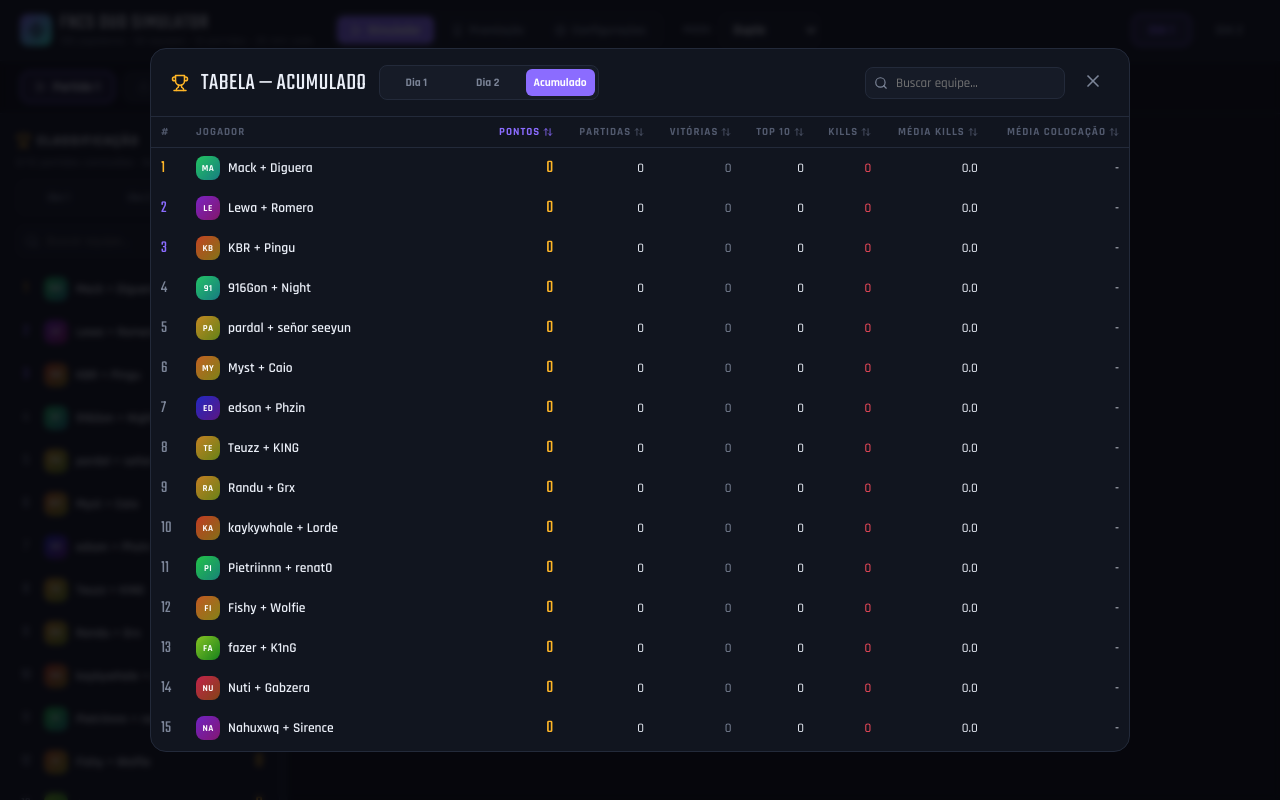
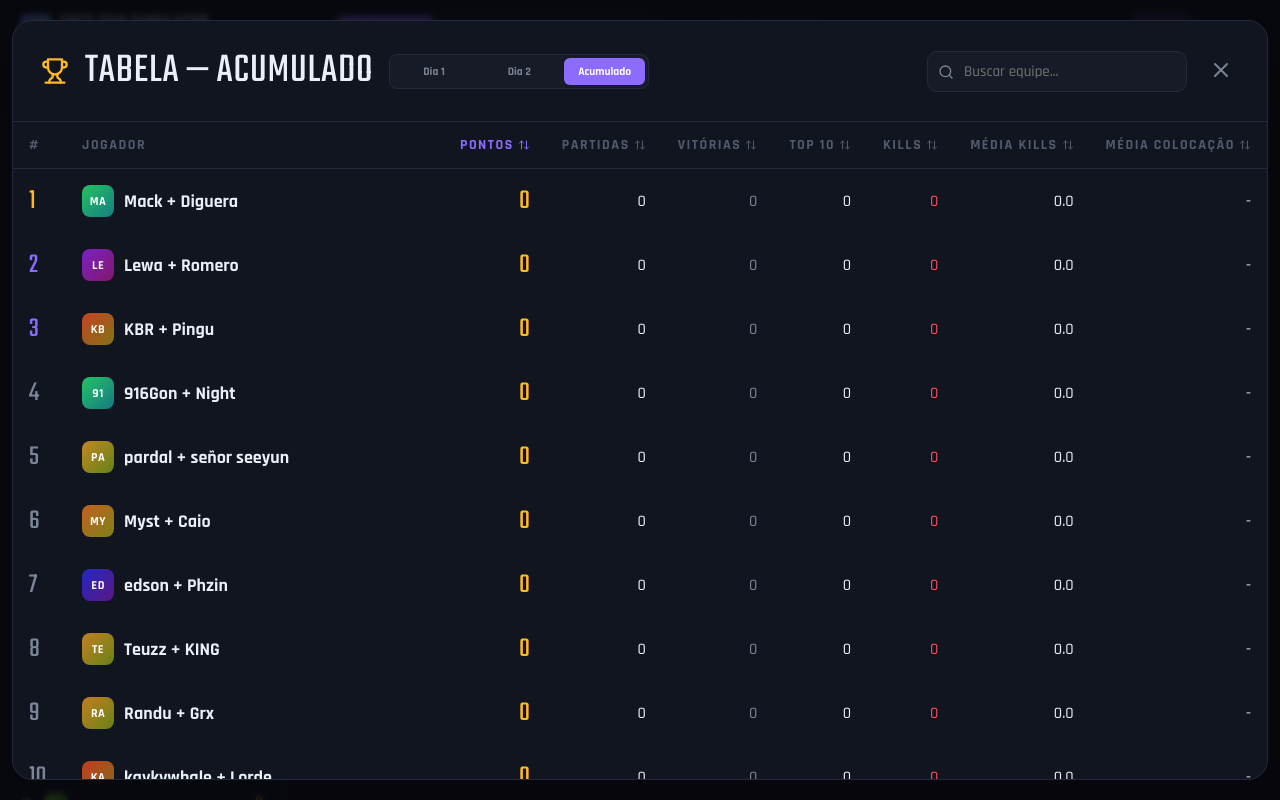
Before and after one commit to davitavarez/apps, a React (Vite) app: page / in a window 1280 px wide. Both pictures are taken after a click on the button "Expandir tabela completa". Built offline with nearby package versions, Linux system fonts and the light colour scheme.

Commit message:
Enlarge standings and history modals for better readability

```diff
--- a/src/App.jsx
+++ b/src/App.jsx
@@ -683,7 +683,7 @@ function TeamModal({ team, current, currentRev, playersById, onClose }) {
   return (
     <div onClick={onClose} style={{
       position: "fixed", inset: 0, background: "rgba(5,6,10,0.78)", backdropFilter: "blur(3px)",
-      display: "flex", alignItems: "center", justifyContent: "center", zIndex: 55, padding: 16,
+      display: "flex", alignItems: "center", justifyContent: "center", zIndex: 120, padding: 16,
     }}>
       <div className="fullModal" onClick={(e) => e.stopPropagation()} style={{
         background: C.panel, border: `1px solid ${C.line}`, borderRadius: 16, width: "100%",
@@ -742,7 +742,7 @@ function PlayerModal({ player, matchesData, onClose }) {
   return (
     <div onClick={onClose} style={{
       position: "fixed", inset: 0, background: "rgba(5,6,10,0.75)", backdropFilter: "blur(3px)",
-      display: "flex", alignItems: "center", justifyContent: "center", zIndex: 50, padding: 16,
+      display: "flex", alignItems: "center", justifyContent: "center", zIndex: 130, padding: 16,
     }}>
       <div onClick={(e) => e.stopPropagation()} style={{
         background: C.panel, border: `1px solid ${C.line}`, borderRadius: 16, width: "100%",
@@ -808,17 +808,17 @@ function TeamStandingsModal({ team, matchesData, playersById, currentIdx, curren
   return (
     <div onClick={onClose} style={{
       position: "fixed", inset: 0, background: "rgba(5,6,10,0.75)", backdropFilter: "blur(3px)",
-      display: "flex", alignItems: "center", justifyContent: "center", zIndex: 50, padding: 16,
+      display: "flex", alignItems: "center", justifyContent: "center", zIndex: 130, padding: 16,
     }}>
       <div onClick={(e) => e.stopPropagation()} style={{
         background: C.panel, border: `1px solid ${C.line}`, borderRadius: 16, width: "100%",
-        maxWidth: 520, maxHeight: "85vh", display: "flex", flexDirection: "column", overflow: "hidden",
+        maxWidth: 560, maxHeight: "85vh", display: "flex", flexDirection: "column", overflow: "hidden",
       }}>
         <div style={{ padding: "18px 20px", borderBottom: `1px solid ${C.line}`, display: "flex", alignItems: "center", gap: 12 }}>
           <Avatar name={team.name} hue={team.hue} size={44} />
           <div style={{ flex: 1, minWidth: 0 }}>
-            <div style={{ fontFamily: "Rajdhani, sans-serif", fontWeight: 700, fontSize: 20, color: C.text }}>{team.name}</div>
-            <div style={{ fontFamily: "Rajdhani, sans-serif", color: C.dim, fontSize: 13 }}>
+            <div style={{ fontFamily: "Rajdhani, sans-serif", fontWeight: 700, fontSize: 22, color: C.text }}>{team.name}</div>
+            <div style={{ fontFamily: "Rajdhani, sans-serif", color: C.dim, fontSize: 14 }}>
               Equipe ({members.length} jogador{members.length !== 1 ? "es" : ""}) · {rows.length} partida{rows.length !== 1 ? "s" : ""} jogada{rows.length !== 1 ? "s" : ""}
             </div>
           </div>
@@ -949,47 +949,47 @@ function FullStandingsModal({ standings, scope, scopeOptions, scopeLabel, onScop
   return (
     <div onClick={onClose} style={{
       position: "fixed", inset: 0, background: "rgba(5,6,10,0.8)", backdropFilter: "blur(3px)",
-      display: "flex", alignItems: "center", justifyContent: "center", zIndex: 55, padding: 16,
+      display: "flex", alignItems: "center", justifyContent: "center", zIndex: 110, padding: 12,
     }}>
       <div onClick={(e) => e.stopPropagation()} style={{
-        background: C.panel, border: `1px solid ${C.line}`, borderRadius: 16, width: "100%",
-        maxWidth: 980, height: "min(88vh, 760px)", display: "flex", flexDirection: "column", overflow: "hidden",
+        background: C.panel, border: `1px solid ${C.line}`, borderRadius: 20, width: "100%",
+        maxWidth: 1380, height: "min(95vh, 950px)", display: "flex", flexDirection: "column", overflow: "hidden",
       }}>
-        <div style={{ padding: "16px 20px", borderBottom: `1px solid ${C.line}`, display: "flex", alignItems: "center", gap: 12, flexWrap: "wrap" }}>
-          <Trophy size={18} color={C.gold} />
-          <div style={{ fontFamily: "Teko, sans-serif", fontSize: 24, letterSpacing: "0.5px" }}>TABELA — {scopeLabel.toUpperCase()}</div>
-          <div style={{ width: 220 }}><ScopeToggle scope={scope} onChange={onScopeChange} options={scopeOptions} /></div>
+        <div style={{ padding: "20px 28px", borderBottom: `1px solid ${C.line}`, display: "flex", alignItems: "center", gap: 16, flexWrap: "wrap" }}>
+          <Trophy size={28} color={C.gold} />
+          <div style={{ fontFamily: "Teko, sans-serif", fontSize: 42, letterSpacing: "0.8px" }}>TABELA — {scopeLabel.toUpperCase()}</div>
+          <div style={{ width: 260 }}><ScopeToggle scope={scope} onChange={onScopeChange} options={scopeOptions} /></div>
           {liveAliveById && (
             <span style={{
-              display: "inline-flex", alignItems: "center", gap: 6, padding: "4px 10px", borderRadius: 7,
+              display: "inline-flex", alignItems: "center", gap: 8, padding: "6px 14px", borderRadius: 9,
               background: "rgba(49,230,198,0.1)", border: `1px solid rgba(49,230,198,0.3)`,
-              fontFamily: "Rajdhani, sans-serif", fontSize: 11.5, fontWeight: 700, color: C.cyan, whiteSpace: "nowrap",
+              fontFamily: "Rajdhani, sans-serif", fontSize: 14, fontWeight: 700, color: C.cyan, whiteSpace: "nowrap",
             }}><LiveStatusDot alive={true} /> Partida {liveMatchNumber} ao vivo</span>
           )}
           <div style={{ position: "relative", marginLeft: "auto" }}>
-            <Search size={14} color={C.dim} style={{ position: "absolute", left: 9, top: 9 }} />
+            <Search size={16} color={C.dim} style={{ position: "absolute", left: 11, top: 13 }} />
             <input value={q} onChange={(e) => setQ(e.target.value)} placeholder="Buscar equipe..." style={{
-              background: C.panel2, border: `1px solid ${C.line}`, borderRadius: 8, width: 200,
-              padding: "7px 10px 7px 30px", color: C.text, fontFamily: "Rajdhani, sans-serif", fontSize: 13, outline: "none",
+              background: C.panel2, border: `1px solid ${C.line}`, borderRadius: 10, width: 260,
+              padding: "10px 14px 10px 36px", color: C.text, fontFamily: "Rajdhani, sans-serif", fontSize: 15, outline: "none",
             }} />
           </div>
-          <button onClick={onClose} style={{ background: "transparent", border: "none", color: C.dim, cursor: "pointer" }}><X size={20} /></button>
+          <button onClick={onClose} style={{ background: "transparent", border: "none", color: C.dim, cursor: "pointer" }}><X size={24} /></button>
         </div>
         <div style={{ overflow: "auto", flex: 1 }}>
           <table className="modalTable" style={{ width: "100%", borderCollapse: "collapse", fontFamily: "Rajdhani, sans-serif" }}>
             <thead>
               <tr style={{ position: "sticky", top: 0, background: C.panel, zIndex: 1 }}>
-                <th style={{ textAlign: "left", padding: "8px 10px", fontSize: 11, color: C.dim2, textTransform: "uppercase", letterSpacing: "1px", borderBottom: `1px solid ${C.line}` }}>#</th>
-                <th style={{ textAlign: "left", padding: "8px 10px", fontSize: 11, color: C.dim2, textTransform: "uppercase", letterSpacing: "1px", borderBottom: `1px solid ${C.line}` }}>Jogador</th>
+                <th style={{ textAlign: "left", padding: "14px 16px", fontSize: 14, fontWeight: 700, color: C.dim2, textTransform: "uppercase", letterSpacing: "1.5px", borderBottom: `1px solid ${C.line}` }}>#</th>
+                <th style={{ textAlign: "left", padding: "14px 16px", fontSize: 14, fontWeight: 700, color: C.dim2, textTransform: "uppercase", letterSpacing: "1.5px", borderBottom: `1px solid ${C.line}` }}>Jogador</th>
                 {liveAliveById && (
-                  <th style={{ textAlign: "center", padding: "8px 10px", fontSize: 11, color: C.dim2, textTransform: "uppercase", letterSpacing: "1px", borderBottom: `1px solid ${C.line}`, whiteSpace: "nowrap" }}>Nesta partida</th>
+                  <th style={{ textAlign: "center", padding: "14px 16px", fontSize: 14, fontWeight: 700, color: C.dim2, textTransform: "uppercase", letterSpacing: "1.5px", borderBottom: `1px solid ${C.line}`, whiteSpace: "nowrap" }}>Nesta partida</th>
                 )}
                 {cols.map((c) => (
                   <th key={c.key} onClick={() => toggleSort(c.key)} style={{
-                    textAlign: "right", padding: "8px 10px", fontSize: 11, color: sortKey === c.key ? C.purple : C.dim2,
-                    textTransform: "uppercase", letterSpacing: "1px", borderBottom: `1px solid ${C.line}`, cursor: "pointer", whiteSpace: "nowrap",
+                    textAlign: "right", padding: "14px 16px", fontSize: 14, fontWeight: 700, color: sortKey === c.key ? C.purple : C.dim2,
+                    textTransform: "uppercase", letterSpacing: "1.5px", borderBottom: `1px solid ${C.line}`, cursor: "pointer", whiteSpace: "nowrap",
                   }}>
-                    <span style={{ display: "inline-flex", alignItems: "center", gap: 3 }}>{c.label}<ArrowUpDown size={10} /></span>
+                    <span style={{ display: "inline-flex", alignItems: "center", gap: 4 }}>{c.label}<ArrowUpDown size={12} /></span>
                   </th>
                 ))}
               </tr>
@@ -1002,25 +1002,25 @@ function FullStandingsModal({ standings, scope, scopeOptions, scopeLabel, onScop
                     onMouseEnter={(e) => (e.currentTarget.style.background = C.panel2)}
                     onMouseLeave={(e) => (e.currentTarget.style.background = "transparent")}
                   >
-                    <td style={{ padding: "7px 10px", fontFamily: "Teko, sans-serif", fontSize: 17, color: rank === 1 ? C.gold : rank <= 3 ? C.purple : C.dim }}>{rank}</td>
-                    <td style={{ padding: "7px 10px" }}>
-                      <div style={{ display: "flex", alignItems: "center", gap: 8 }}>
-                        <Avatar name={p.name} hue={p.hue} size={24} />
-                        <span style={{ fontWeight: 600, fontSize: 13.5 }}>{p.name}</span>
+                    <td style={{ padding: "12px 16px", fontFamily: "Teko, sans-serif", fontSize: 28, color: rank === 1 ? C.gold : rank <= 3 ? C.purple : C.dim }}>{rank}</td>
+                    <td style={{ padding: "12px 16px" }}>
+                      <div style={{ display: "flex", alignItems: "center", gap: 10 }}>
+                        <Avatar name={p.name} hue={p.hue} size={32} />
+                        <span style={{ fontWeight: 700, fontSize: 18 }}>{p.name}</span>
                       </div>
                     </td>
                     {liveAliveById && (
-                      <td style={{ padding: "7px 10px", textAlign: "center" }}>
+                      <td style={{ padding: "12px 16px", textAlign: "center" }}>
                         {liveAliveById[p.id] ? <LivePill /> : <DeadPill />}
                       </td>
                     )}
-                    <td style={{ padding: "7px 10px", textAlign: "right", fontFamily: "Teko, sans-serif", fontSize: 18, color: C.gold }}>{p.points}</td>
-                    <td style={{ padding: "7px 10px", textAlign: "right", fontSize: 13 }}>{p.played}</td>
-                    <td style={{ padding: "7px 10px", textAlign: "right", fontSize: 13, color: p.wins > 0 ? C.gold : C.dim }}>{p.wins}</td>
-                    <td style={{ padding: "7px 10px", textAlign: "right", fontSize: 13 }}>{p.top10}</td>
-                    <td style={{ padding: "7px 10px", textAlign: "right", fontSize: 13, color: C.red }}>{p.kills}</td>
-                    <td style={{ padding: "7px 10px", textAlign: "right", fontSize: 13 }}>{p.avgKills.toFixed(1)}</td>
-                    <td style={{ padding: "7px 10px", textAlign: "right", fontSize: 13 }}>{p.avgPlacement ? p.avgPlacement.toFixed(1) : "-"}</td>
+                    <td style={{ padding: "12px 16px", textAlign: "right", fontFamily: "Teko, sans-serif", fontSize: 28, color: C.gold }}>{p.points}</td>
+                    <td style={{ padding: "12px 16px", textAlign: "right", fontSize: 16 }}>{p.played}</td>
+                    <td style={{ padding: "12px 16px", textAlign: "right", fontSize: 16, color: p.wins > 0 ? C.gold : C.dim }}>{p.wins}</td>
+                    <td style={{ padding: "12px 16px", textAlign: "right", fontSize: 16 }}>{p.top10}</td>
+                    <td style={{ padding: "12px 16px", textAlign: "right", fontSize: 16, color: C.red }}>{p.kills}</td>
+                    <td style={{ padding: "12px 16px", textAlign: "right", fontSize: 16 }}>{p.avgKills.toFixed(1)}</td>
+                    <td style={{ padding: "12px 16px", textAlign: "right", fontSize: 16 }}>{p.avgPlacement ? p.avgPlacement.toFixed(1) : "-"}</td>
                   </tr>
                 );
               })}
@@ -1285,38 +1285,38 @@ function StandingsHistoryModal({ players, teamSize, matchesData, matchDone, tota
     return !q || p.name.toLowerCase().includes(q);
   }), [current, referenceRank, search]);
 
-  return <div style={{position:"fixed",inset:0,zIndex:80,background:"rgba(5,6,10,.88)",display:"flex",alignItems:"center",justifyContent:"center",padding:20}}>
-    <div className="historyModal" style={{width:"min(1100px,96vw)",maxHeight:"90vh",background:C.panel,border:`1px solid ${C.line}`,borderRadius:12,display:"flex",flexDirection:"column",overflow:"hidden"}}>
-      <div style={{padding:"14px 18px",borderBottom:`1px solid ${C.line}`,display:"flex",justifyContent:"space-between",alignItems:"center"}}>
-        <div><div style={{fontFamily:"Teko,sans-serif",fontSize:28}}>HISTÓRICO DA CLASSIFICAÇÃO</div><div style={{fontSize:12,color:C.dim}}>Compare qualquer classificação com uma tabela de referência.</div></div>
-        <button onClick={onClose} style={{background:C.panel2,border:`1px solid ${C.line}`,color:C.text,borderRadius:7,padding:"7px 12px",cursor:"pointer",fontWeight:700}}>FECHAR</button>
-      </div>
-      <div style={{padding:"10px 18px",borderBottom:`1px solid ${C.line}`,display:"flex",gap:6,flexWrap:"wrap"}}>
-        {Array.from({length:totalMatches},(_,i)=> <button key={i} disabled={!matchDone[i]} onClick={()=>{if(matchDone[i]){setSelectedMatch(i);setSearch("");}}} style={{background:selectedMatch===i?C.purple:C.panel2,border:`1px solid ${selectedMatch===i?C.purple:C.line}`,color:matchDone[i]?C.text:C.dim2,borderRadius:6,padding:"5px 9px",cursor:matchDone[i]?"pointer":"not-allowed",fontWeight:700,fontSize:11}}>{i+1}</button>)}
-      </div>
-      <div style={{padding:"10px 18px",borderBottom:`1px solid ${C.line}`,display:"flex",gap:8,flexWrap:"wrap"}}>
-        <input value={search} onChange={e=>setSearch(e.target.value)} placeholder="Pesquisar equipe..." style={{flex:"1 1 250px",background:C.panel2,border:`1px solid ${C.line}`,borderRadius:7,padding:"8px 10px",color:C.text,outline:"none"}} />
-        <div style={{display:"flex",alignItems:"center",gap:6}}>
-          <span style={{fontSize:11,color:C.dim,fontWeight:700,whiteSpace:"nowrap"}}>TABELA DE REFERÊNCIA:</span>
-          <select value={referenceMatch == null ? "" : referenceMatch} disabled={selectedMatch === 0} onChange={e=>setReferenceMatch(e.target.value === "" ? null : Number(e.target.value))} style={{background:C.panel2,border:`1px solid ${C.line}`,borderRadius:7,padding:"8px 10px",color:C.text}}>
+  return <div style={{position:"fixed",inset:0,zIndex:120,background:"rgba(5,6,10,.88)",display:"flex",alignItems:"center",justifyContent:"center",padding:12}}>
+    <div className="historyModal" style={{width:"min(1380px,96vw)",maxHeight:"95vh",background:C.panel,border:`1px solid ${C.line}`,borderRadius:20,display:"flex",flexDirection:"column",overflow:"hidden"}}>
+      <div style={{padding:"20px 28px",borderBottom:`1px solid ${C.line}`,display:"flex",justifyContent:"space-between",alignItems:"center"}}>
+        <div><div style={{fontFamily:"Teko,sans-serif",fontSize:48}}>HISTÓRICO DA CLASSIFICAÇÃO</div><div style={{fontSize:16,color:C.dim}}>Compare qualquer classificação com uma tabela de referência.</div></div>
+        <button onClick={onClose} style={{background:C.panel2,border:`1px solid ${C.line}`,color:C.text,borderRadius:9,padding:"9px 16px",cursor:"pointer",fontWeight:700,fontSize:15}}>FECHAR</button>
+      </div>
+      <div style={{padding:"12px 28px",borderBottom:`1px solid ${C.line}`,display:"flex",gap:8,flexWrap:"wrap"}}>
+        {Array.from({length:totalMatches},(_,i)=> <button key={i} disabled={!matchDone[i]} onClick={()=>{if(matchDone[i]){setSelectedMatch(i);setSearch("");}}} style={{background:selectedMatch===i?C.purple:C.panel2,border:`1px solid ${selectedMatch===i?C.purple:C.line}`,color:matchDone[i]?C.text:C.dim2,borderRadius:8,padding:"8px 12px",cursor:matchDone[i]?"pointer":"not-allowed",fontWeight:700,fontSize:13}}>{i+1}</button>)}
+      </div>
+      <div style={{padding:"12px 28px",borderBottom:`1px solid ${C.line}`,display:"flex",gap:12,flexWrap:"wrap"}}>
+        <input value={search} onChange={e=>setSearch(e.target.value)} placeholder="Pesquisar equipe..." style={{flex:"1 1 300px",background:C.panel2,border:`1px solid ${C.line}`,borderRadius:9,padding:"12px 14px",color:C.text,outline:"none",fontSize:15}} />
+        <div style={{display:"flex",alignItems:"center",gap:8}}>
+          <span style={{fontSize:14,color:C.dim,fontWeight:700,whiteSpace:"nowrap"}}>TABELA DE REFERÊNCIA:</span>
+          <select value={referenceMatch == null ? "" : referenceMatch} disabled={selectedMatch === 0} onChange={e=>setReferenceMatch(e.target.value === "" ? null : Number(e.target.value))} style={{background:C.panel2,border:`1px solid ${C.line}`,borderRadius:9,padding:"11px 14px",color:C.text,fontSize:15}}>
             {selectedMatch === 0 && <option value="">Nenhuma</option>}
             {Array.from({length:selectedMatch},(_,i)=>i).filter(i=>matchDone[i]).map(i=><option key={i} value={i}>Após a Partida {i+1}</option>)}
           </select>
         </div>
-        {search && <button onClick={()=>setSearch("")} style={{background:C.panel2,border:`1px solid ${C.line}`,color:C.dim,borderRadius:7,padding:"7px 10px",cursor:"pointer"}}>LIMPAR</button>}
-      </div>
-      <div style={{padding:"8px 18px",fontSize:12,color:C.dim}}>Partida {selectedMatch+1} · {rows.length} equipe(s){referenceMatch != null ? ` · MOV. calculado em relação à Partida ${referenceMatch+1}` : " · selecione uma tabela de referência para calcular o movimento"}</div>
-      <div style={{overflow:"auto",padding:"0 18px 18px"}}>
-        <table className="modalTable" style={{width:"100%",borderCollapse:"collapse"}}><thead><tr style={{position:"sticky",top:0,background:C.panel2}}>
-          {['#','JOGADOR','MOV.','PONTOS','PARTIDAS','WINS','TOP 10','KILLS'].map((h,i)=><th key={h} style={{padding:"9px 10px",textAlign:i<2?"left":"right",color:C.dim,fontSize:11}}>{h}</th>)}
+        {search && <button onClick={()=>setSearch("")} style={{background:C.panel2,border:`1px solid ${C.line}`,color:C.dim,borderRadius:9,padding:"10px 13px",cursor:"pointer",fontSize:14}}>LIMPAR</button>}
+      </div>
+      <div style={{padding:"10px 28px",fontSize:15,color:C.dim}}>Partida {selectedMatch+1} · {rows.length} equipe(s){referenceMatch != null ? ` · MOV. calculado em relação à Partida ${referenceMatch+1}` : " · selecione uma tabela de referência para calcular o movimento"}</div>
+      <div style={{overflow:"auto",padding:"0 28px 28px"}}>
+        <table className="modalTable" style={{width:"100%",borderCollapse:"collapse",fontSize:16}}><thead><tr style={{position:"sticky",top:0,background:C.panel2}}>
+          {['#','JOGADOR','MOV.','PONTOS','PARTIDAS','WINS','TOP 10','KILLS'].map((h,i)=><th key={h} style={{padding:"14px 14px",textAlign:i<2?"left":"right",color:C.dim,fontSize:14,fontWeight:700,textTransform:"uppercase"}}>{h}</th>)}
         </tr></thead><tbody>
           {rows.map(p=><tr key={p.id} style={{borderTop:`1px solid ${C.line}`}}>
-            <td style={{padding:"7px 10px",fontFamily:"Teko,sans-serif",fontSize:20}}>{p.rank}</td>
-            <td onClick={()=>onSelect(p)} style={{padding:"7px 10px",fontWeight:700,cursor:"pointer"}}>{p.name}</td>
-            <td style={{padding:"7px 10px",textAlign:"right",fontWeight:800}}>{p.movement==null?<span style={{color:C.dim2}}>—</span>:p.movement>0?<span style={{color:C.cyan}}>↑ {p.movement}</span>:p.movement<0?<span style={{color:C.red}}>↓ {Math.abs(p.movement)}</span>:<span style={{color:C.dim}}>—</span>}</td>
-            <td style={{padding:"7px 10px",textAlign:"right",color:C.gold,fontFamily:"Teko,sans-serif",fontSize:19}}>{p.points}</td><td style={{padding:"7px 10px",textAlign:"right"}}>{p.played}</td><td style={{padding:"7px 10px",textAlign:"right"}}>{p.wins}</td><td style={{padding:"7px 10px",textAlign:"right"}}>{p.top10}</td><td style={{padding:"7px 10px",textAlign:"right",color:C.red}}>{p.kills}</td>
+            <td style={{padding:"12px 14px",fontFamily:"Teko,sans-serif",fontSize:28}}>{p.rank}</td>
+            <td onClick={()=>onSelect(p)} style={{padding:"12px 14px",fontWeight:700,cursor:"pointer",fontSize:18}}>{p.name}</td>
+            <td style={{padding:"12px 14px",textAlign:"right",fontWeight:800,fontSize:18}}>{p.movement==null?<span style={{color:C.dim2}}>—</span>:p.movement>0?<span style={{color:C.cyan}}>↑ {p.movement}</span>:p.movement<0?<span style={{color:C.red}}>↓ {Math.abs(p.movement)}</span>:<span style={{color:C.dim}}>—</span>}</td>
+            <td style={{padding:"12px 14px",textAlign:"right",color:C.gold,fontFamily:"Teko,sans-serif",fontSize:28}}>{p.points}</td><td style={{padding:"12px 14px",textAlign:"right",fontSize:16}}>{p.played}</td><td style={{padding:"12px 14px",textAlign:"right",fontSize:16}}>{p.wins}</td><td style={{padding:"12px 14px",textAlign:"right",fontSize:16}}>{p.top10}</td><td style={{padding:"12px 14px",textAlign:"right",color:C.red,fontSize:16}}>{p.kills}</td>
           </tr>)}
-          {!rows.length && <tr><td colSpan={8} style={{padding:35,textAlign:"center",color:C.dim}}>Nenhum jogador encontrado.</td></tr>}
+          {!rows.length && <tr><td colSpan={8} style={{padding:40,textAlign:"center",color:C.dim,fontSize:16}}>Nenhum jogador encontrado.</td></tr>}
         </tbody></table>
       </div>
     </div>
```
